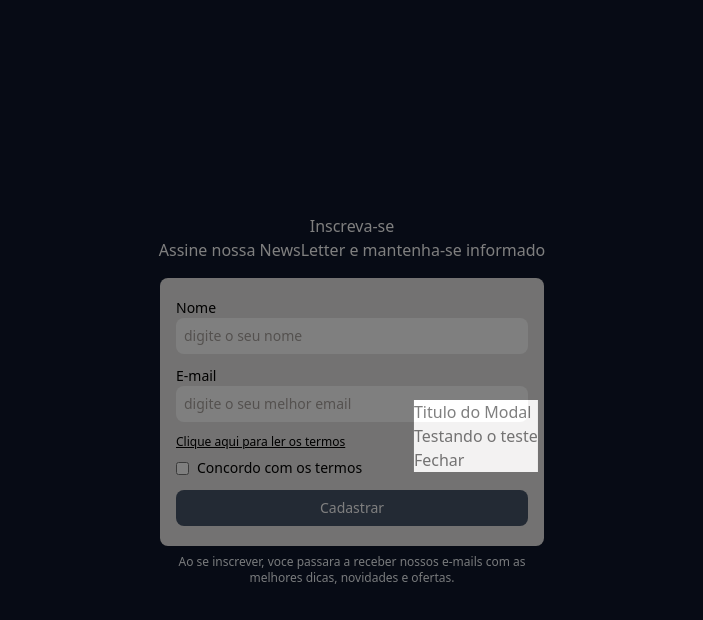
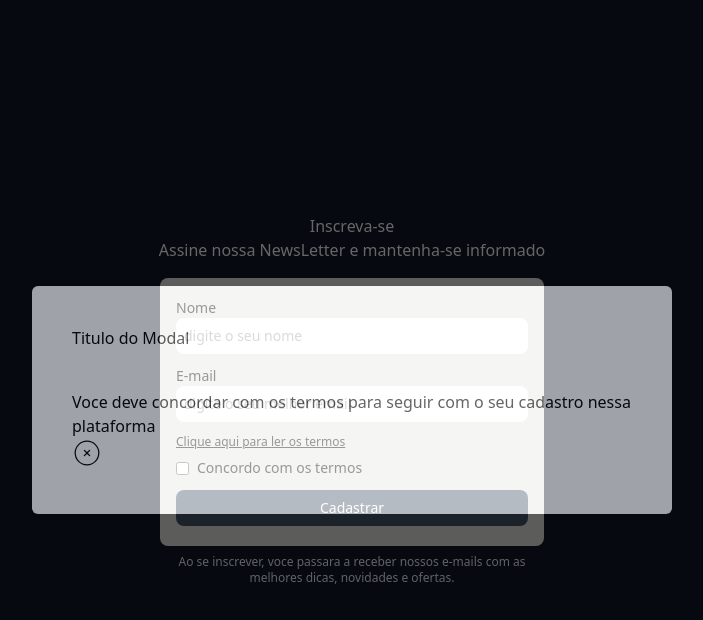
Before and after one commit to LucasdeVittTeles/Form_Tailwind, a React (Vite) app: page / in a window 1280 px wide. Both pictures are taken after a click on the link "Clique aqui para ler os termos". Shown: the top 620 px of the page, without its empty margins (288-991 px from the left). Built offline with nearby package versions, Linux system fonts and the light colour scheme.

Commit message:
adicionando icones

```diff
--- a/package.json
+++ b/package.json
@@ -10,6 +10,8 @@
     "preview": "vite preview"
   },
   "dependencies": {
+    "@react-icons/all-files": "^4.1.0",
+    "@types/react-icons": "^3.0.0",
     "autoprefixer": "^10.4.16",
     "postcss": "^8.4.33",
     "react": "^18.2.0",
--- a/src/components/Form.tsx
+++ b/src/components/Form.tsx
@@ -43,7 +43,7 @@ const Form = () => {
         isOpen={openModal}
         setOpenModal={setOpenModal}
         title={"Titulo do Modal"}
-        description={"Testando o teste"}
+        description={"Voce deve concordar com os termos para seguir com o seu cadastro nessa plataforma"}
       />
       <div className="flex flex-col">
         <label className="text-sm" htmlFor="name">
--- a/src/components/modal.tsx
+++ b/src/components/modal.tsx
@@ -1,3 +1,5 @@
+import { CiCircleRemove } from "react-icons/ci";
+
 type Props = {
   isOpen?: boolean;
   setOpenModal: (isOpen: boolean) => void;
@@ -8,11 +10,13 @@ type Props = {
 const Modal = ({ isOpen, setOpenModal, title, description }: Props) => {
   if (isOpen) {
     return (
-      <div className="fixed top-0 bottom-0 left-0 right-0 bg-black opacity-50">
-        <div className="fixed top-1/2 left-1/2 translate-x-1/2 p-150 bg-white">
-          <h2>{title}</h2>
+      <div className="fixed top-0 bottom-0 left-0 right-0  bg-black opacity-60">
+        <div className="fixed top-1/2 left-1/2 transform -translate-x-1/2 -translate-y-1/2 bg-white text-black p-10 rounded-md ">
+          <h2 className="mb-10">{title}</h2>
           <p>{description}</p>
-          <button onClick={() => setOpenModal(false)}>Fechar</button>
+          <button onClick={() => setOpenModal(false)}>
+            <CiCircleRemove size={30}></CiCircleRemove>
+          </button>
         </div>
       </div>
     );
```
Also changed, not shown: 1 other file (tests, documents, lock files or other folders).
